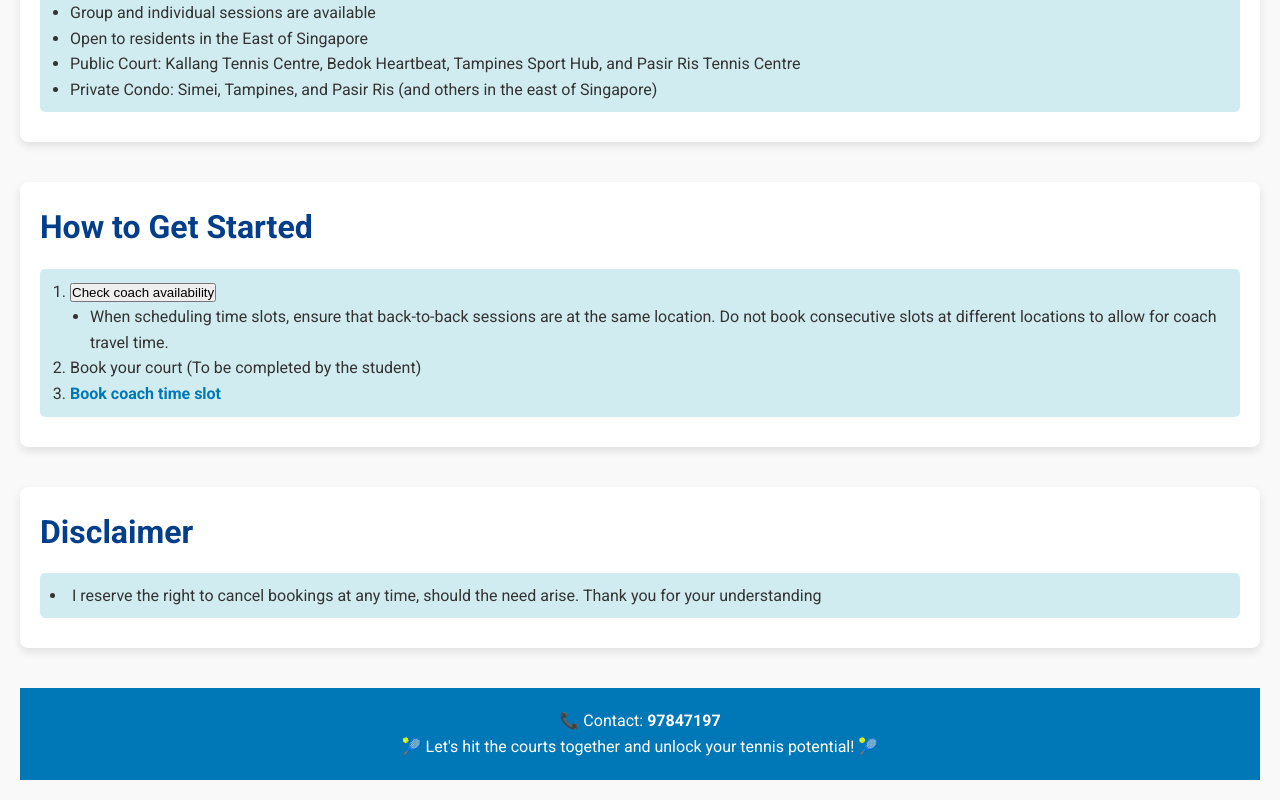
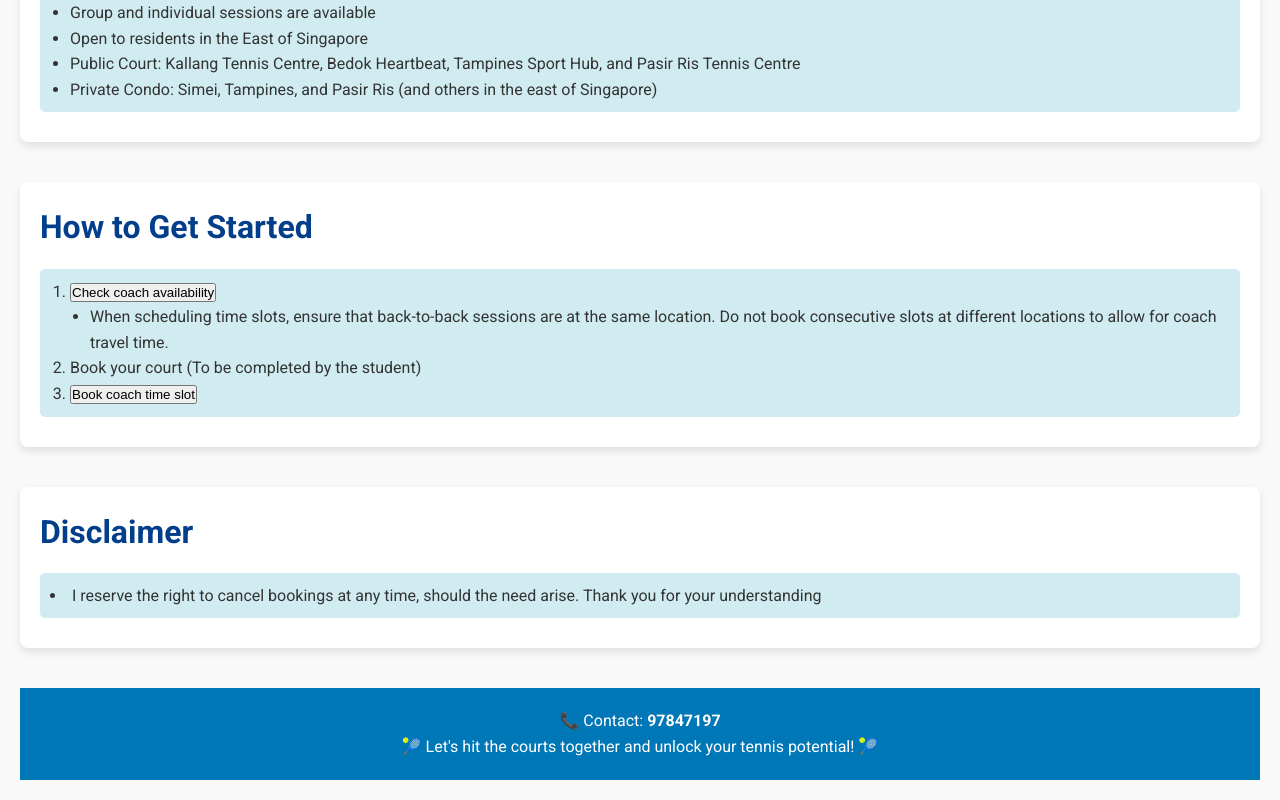
Before and after one commit to nuenhuawong/nuenhuawong.github.io, a plain HTML site: page index.html in a window 1280 px wide. Shown: the part 976-1776 px from the top of the page. Drawn offline with Linux system fonts and the light colour scheme.

Commit message:
book coach time slot button

```diff
--- a/index.html
+++ b/index.html
@@ -181,7 +181,10 @@
 				<li>When scheduling time slots, ensure that back-to-back sessions are at the same location.  Do not book consecutive slots at different locations to allow for coach travel time.</li>
                 	</ul>
 		<li>Book your court (To be completed by the student)</li>
-                <li><a href="https://go.oncehub.com/JackWongCoachBooking" target="_blank">Book coach time slot</a></li>
+
+		<li>
+			<button onclick="window.location.href='https://go.oncehub.com/JackWongCoachBooking'">Book coach time slot</button>
+		</li>
             </ol>
         </div>
     </section>
```
